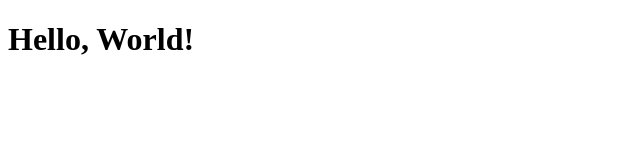
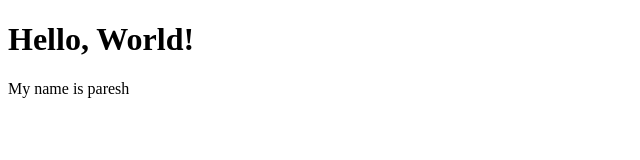
Before and after one commit to Routparesh/git-jenkins, a plain HTML site: page index.html in a window 1280 px wide. Shown: the whole page, without its empty margins (0-640 px from the left). Drawn offline with Linux system fonts and the light colour scheme.

Commit message:
edit paragraph

```diff
--- a/index.html
+++ b/index.html
@@ -3,6 +3,7 @@
 
 <body>
     <h1>Hello, World!</h1>
+    <p>My name is paresh</p>
 </body>
 
 </html>
```
